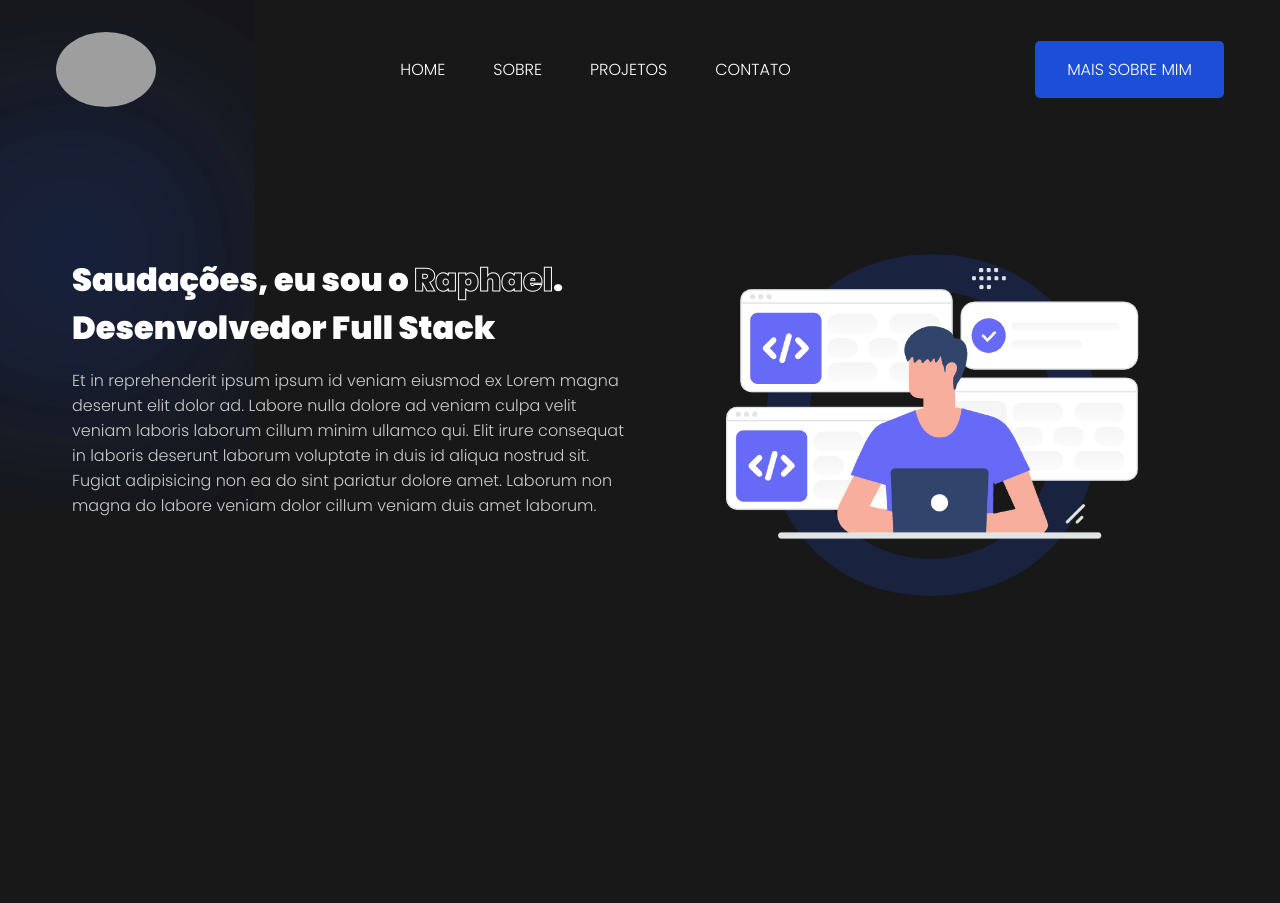
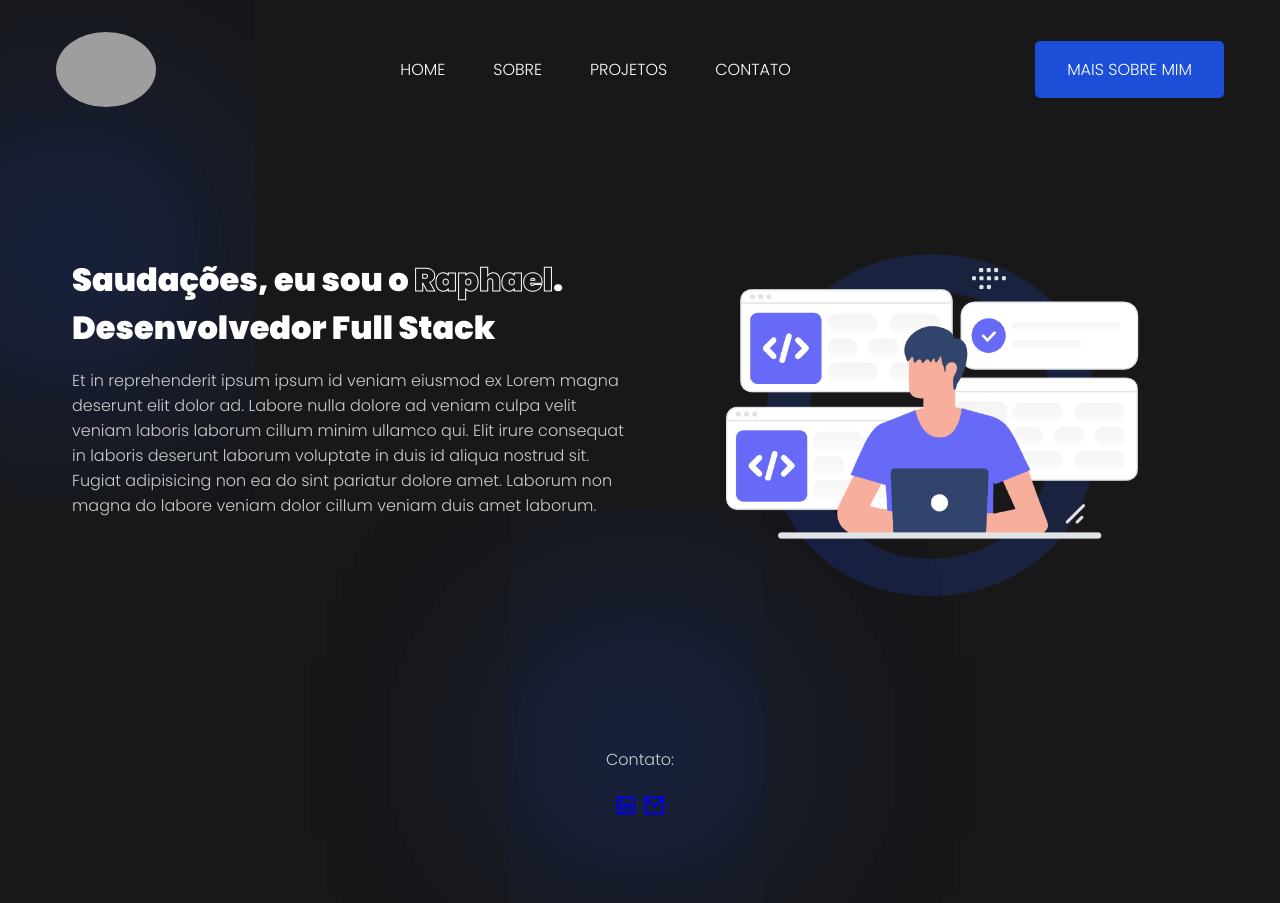
Before and after one commit to raphaelmoreto/portfolio, a plain HTML site: page index.html in a window 1280 px wide. Before the commit the page ends 804 px from the top, so only its background shows below. Drawn offline with nearby package versions, Linux system fonts and the light colour scheme; grey boxes are pictures that could not be loaded.

Commit message:
ADICIONADO O footer

```diff
--- a/assets/css/style.css
+++ b/assets/css/style.css
@@ -139,3 +139,20 @@ header .image img {
     max-width: 600px;
     margin: auto;
 }
+footer {
+    color: #ccc;
+    display: flex;
+    flex-direction: column;
+    align-items: center;
+    gap: 1rem;
+    padding: 2rem;
+    text-align: center;
+}
+footer .socials a{
+    text-decoration: none;
+    font-size: 1.5rem;
+    transition: color 0.3s;
+}
+footer .socials a:hover {
+    color: #0077b5;
+}
--- a/index.html
+++ b/index.html
@@ -37,5 +37,16 @@
             <img src="/assets/img/header.png">
         </div>
     </header>
+    <footer class="container">
+        <span class="blur"></span>
+        <span class="blur"></span>
+        <p>
+            Contato:
+        </p>
+        <div class="socials">
+            <a href="#"><i class="ri-linkedin-box-line"></i></a>
+            <a href="#"><i class="ri-mail-line"></i></i></a>
+        </div>
+    </footer>
 </body>
 </html>
```
